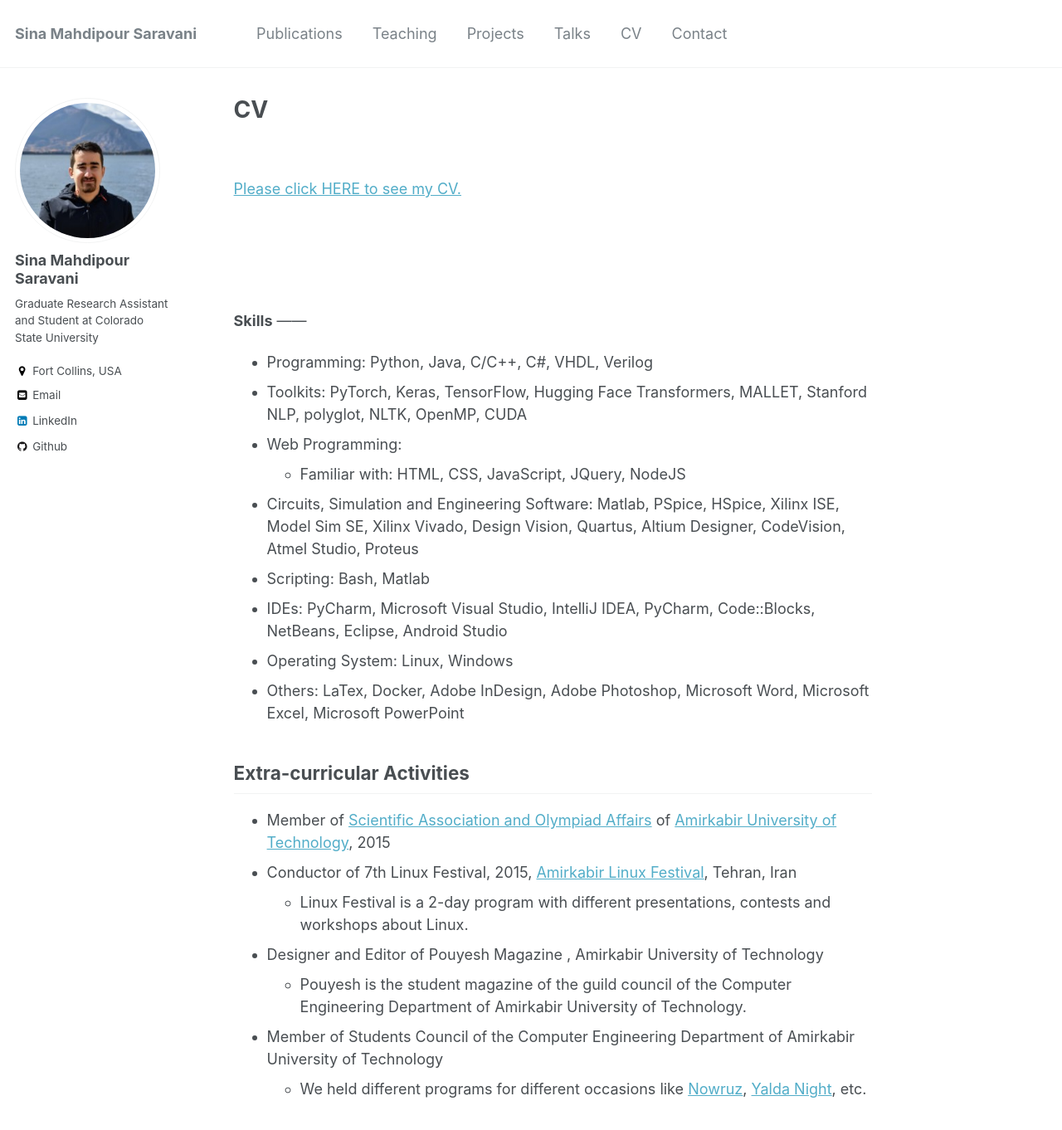
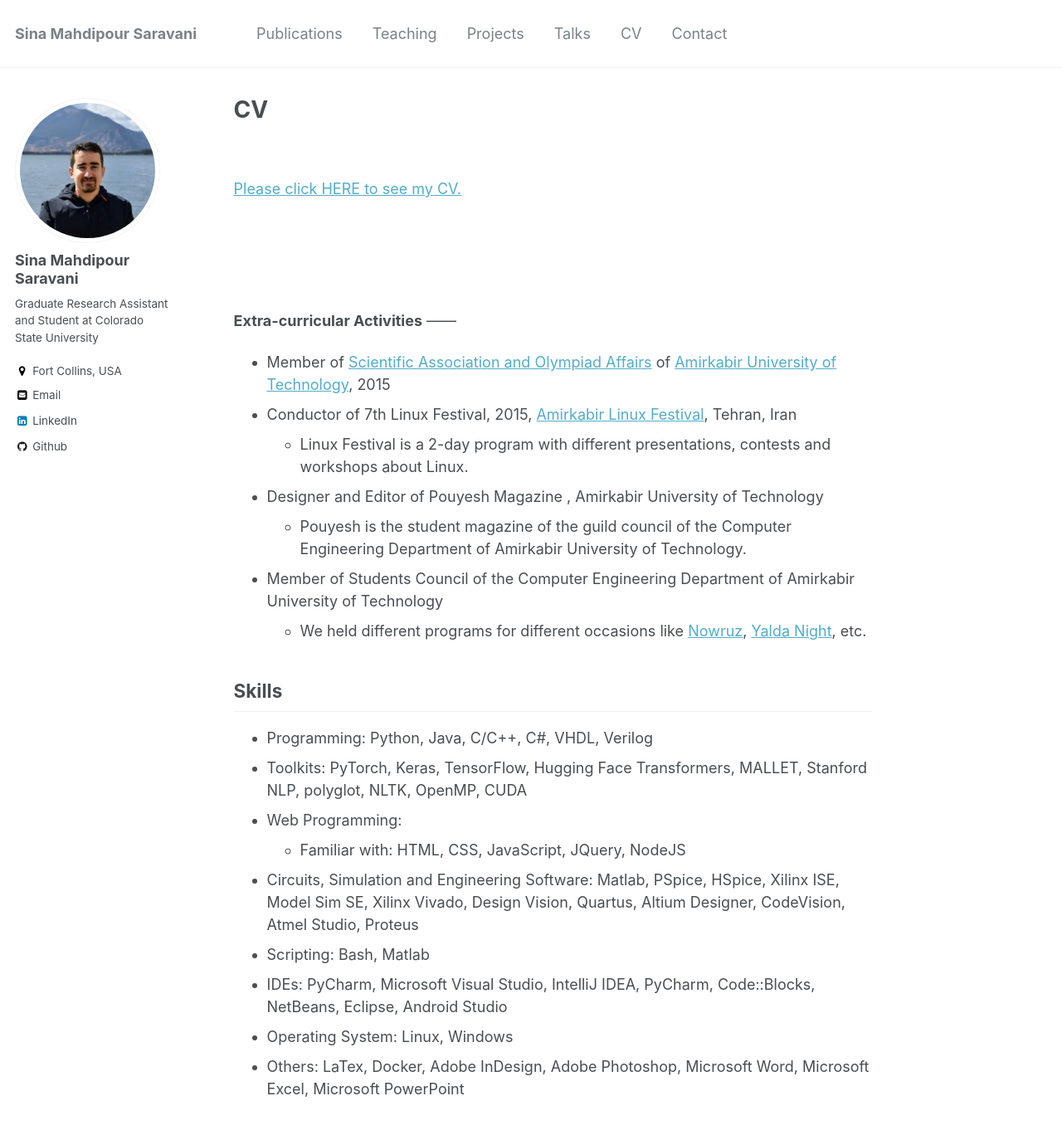
Before and after one commit to sinamps/sinamps.github.io, a Jekyll site: the page built from _pages/cv.md, in a window 1280 px wide and 1400 px high. Shown: the top 1362 px of the window at 83% size. Built offline with Jekyll 4.4.1, drawn with Linux system fonts in a browser that asks for light colours; some of the changed lines change nothing that is shown.

Commit message:
Update cv.md

```diff
--- a/_pages/cv.md
+++ b/_pages/cv.md
@@ -17,6 +17,16 @@ redirect_from:
 <br>
 <br>
 <br>
+**Extra-curricular Activities**
+------
+* Member of [Scientific Association and Olympiad Affairs](http://sao-aut.ir/?lang=en) of [Amirkabir University of Technology](http://aut.ac.ir/aut/), 2015
+* Conductor of 7th Linux Festival, 2015, [Amirkabir Linux Festival](http://www.linuxfest.ir/), Tehran, Iran
+  * Linux Festival is a 2-day program with different presentations, contests and workshops about Linux.
+* Designer and Editor of Pouyesh Magazine , Amirkabir University of Technology
+  * Pouyesh is the student magazine of the guild council of the Computer Engineering Department of Amirkabir University of Technology.
+* Member of Students Council of the Computer Engineering Department of Amirkabir University of Technology
+  * We held different programs for different occasions like [Nowruz](https://en.wikipedia.org/wiki/Nowruz), [Yalda Night](https://en.wikipedia.org/wiki/Yald%C4%81_Night), etc.
+
 **Skills**
 ------
 * Programming: Python, Java, C/C++, C#, VHDL, Verilog
@@ -28,16 +38,6 @@ redirect_from:
 * IDEs: PyCharm, Microsoft Visual Studio, IntelliJ IDEA, PyCharm, Code::Blocks, NetBeans, Eclipse, Android Studio
 * Operating System: Linux, Windows
 * Others: LaTex, Docker, Adobe InDesign, Adobe Photoshop, Microsoft Word, Microsoft Excel, Microsoft PowerPoint
-
-**Extra-curricular Activities**
-------
-* Member of [Scientific Association and Olympiad Affairs](http://sao-aut.ir/?lang=en) of [Amirkabir University of Technology](http://aut.ac.ir/aut/), 2015
-* Conductor of 7th Linux Festival, 2015, [Amirkabir Linux Festival](http://www.linuxfest.ir/), Tehran, Iran
-  * Linux Festival is a 2-day program with different presentations, contests and workshops about Linux.
-* Designer and Editor of Pouyesh Magazine , Amirkabir University of Technology
-  * Pouyesh is the student magazine of the guild council of the Computer Engineering Department of Amirkabir University of Technology.
-* Member of Students Council of the Computer Engineering Department of Amirkabir University of Technology
-  * We held different programs for different occasions like [Nowruz](https://en.wikipedia.org/wiki/Nowruz), [Yalda Night](https://en.wikipedia.org/wiki/Yald%C4%81_Night), etc.
 
 <!---
 
```
